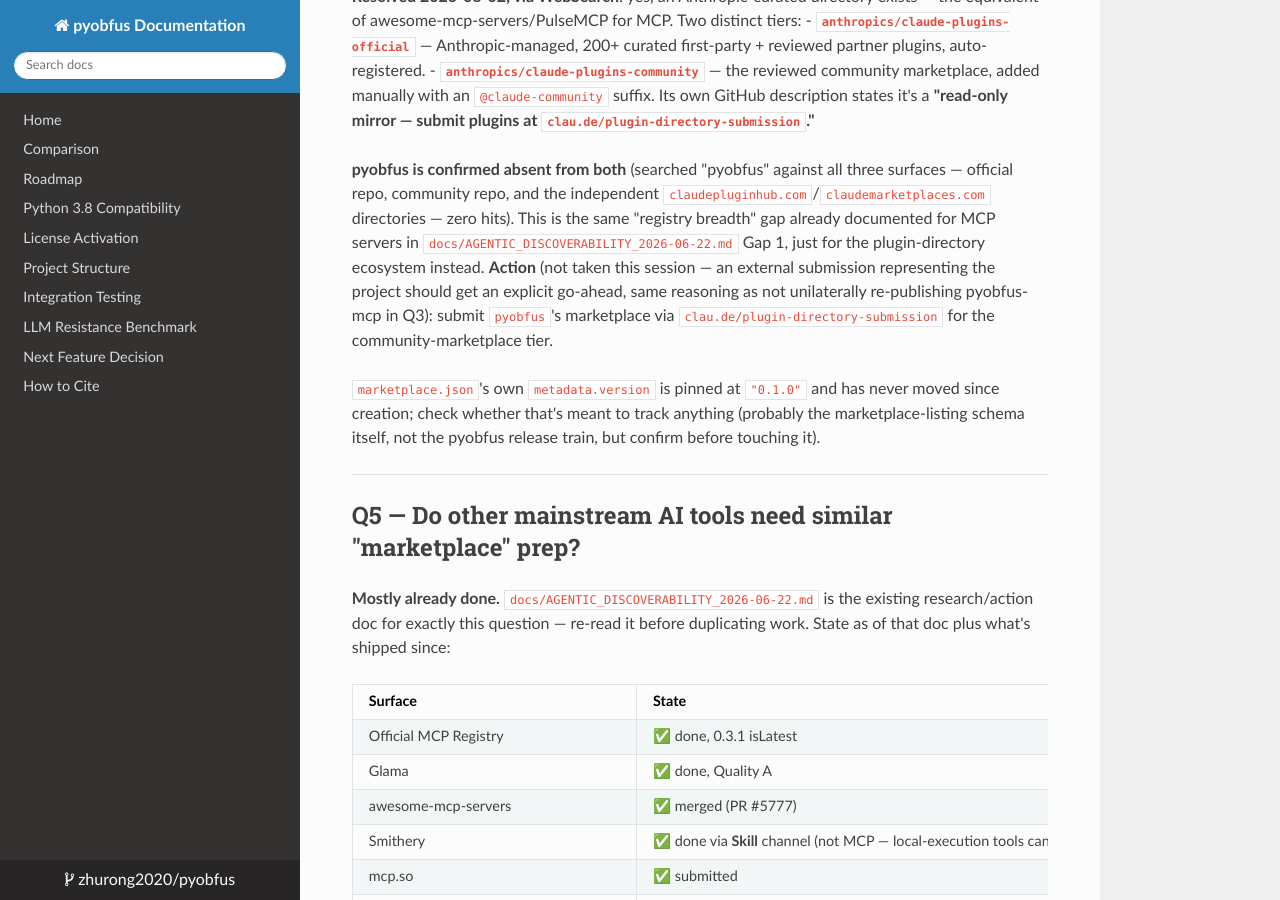
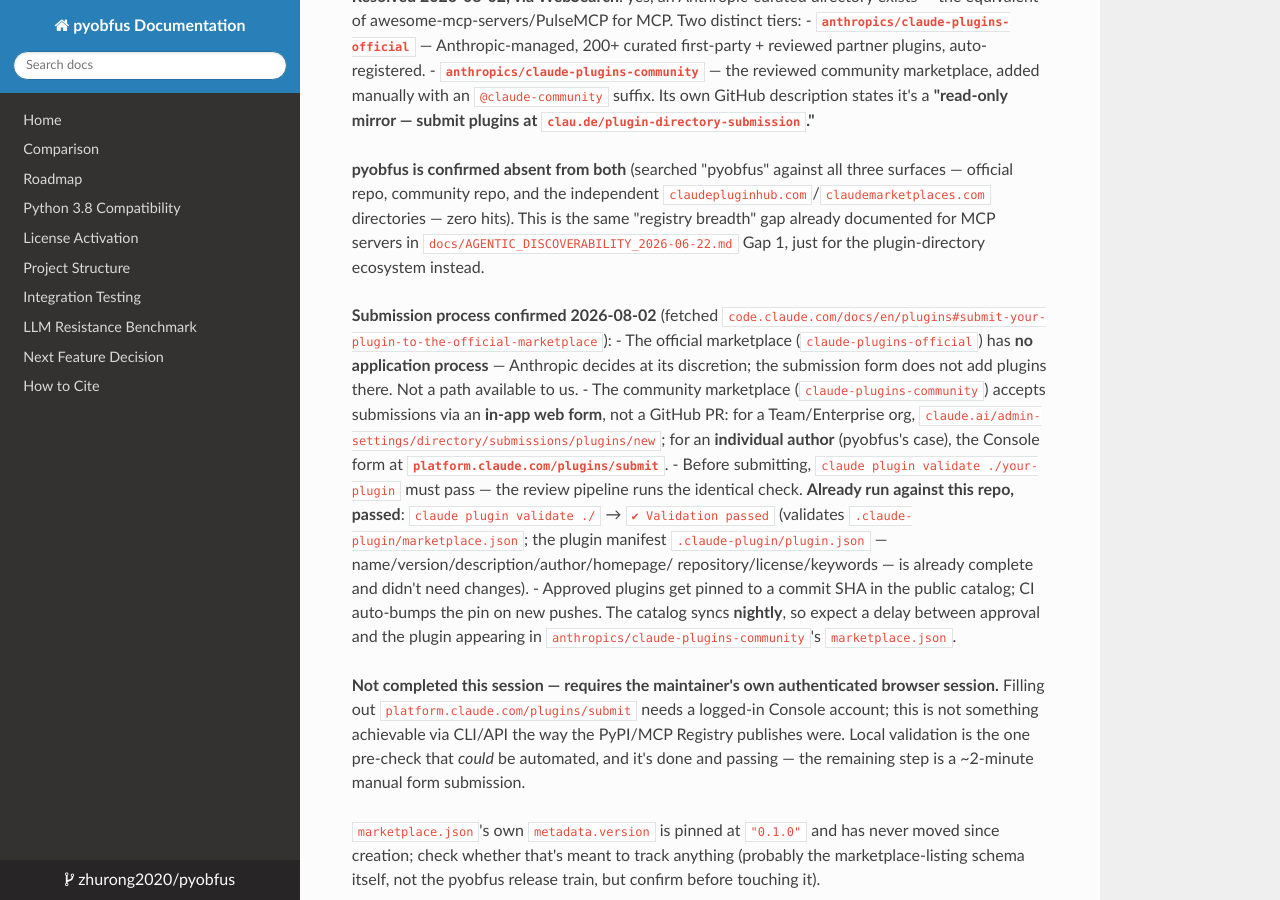
Before and after one commit to zhurong2020/pyobfus, an MkDocs documentation site: the page built from docs/DOC_SYNC_AUDIT_2026-08-02.md, in a window 1280 px wide and 900 px high, scrolled down 2519 px. Built offline with MkDocs 1.6.1, drawn with Linux system fonts in a browser that asks for light colours; nearby versions of some CDN libraries.

Commit message:
docs: confirm plugin-submission process, local validation passes
Fetched the official docs page: community-marketplace submission is
an in-app web form (platform.claude.com/plugins/submit for individual
authors), not a GitHub PR, requiring the same local
'claude plugin validate' check the review pipeline runs. Ran it
against this repo -- passes. Actual submission needs the maintainer's
own authenticated Console session, so it's a handoff, not something
Claude Code can complete via CLI/API.

```diff
--- a/docs/DOC_SYNC_AUDIT_2026-08-02.md
+++ b/docs/DOC_SYNC_AUDIT_2026-08-02.md
@@ -115,10 +115,35 @@
 `claudepluginhub.com`/`claudemarketplaces.com` directories — zero hits). This is
 the same "registry breadth" gap already documented for MCP servers in
 `docs/AGENTIC_DISCOVERABILITY_2026-06-22.md` Gap 1, just for the plugin-directory
-ecosystem instead. **Action** (not taken this session — an external submission
-representing the project should get an explicit go-ahead, same reasoning as not
-unilaterally re-publishing pyobfus-mcp in Q3): submit `pyobfus`'s marketplace via
-`clau.de/plugin-directory-submission` for the community-marketplace tier.
+ecosystem instead.
+
+**Submission process confirmed 2026-08-02** (fetched
+`code.claude.com/docs/en/plugins#submit-your-plugin-to-the-official-marketplace`):
+- The official marketplace (`claude-plugins-official`) has **no application
+  process** — Anthropic decides at its discretion; the submission form does
+  not add plugins there. Not a path available to us.
+- The community marketplace (`claude-plugins-community`) accepts submissions
+  via an **in-app web form**, not a GitHub PR: for a Team/Enterprise org,
+  `claude.ai/admin-settings/directory/submissions/plugins/new`; for an
+  **individual author** (pyobfus's case), the Console form at
+  **`platform.claude.com/plugins/submit`**.
+- Before submitting, `claude plugin validate ./your-plugin` must pass — the
+  review pipeline runs the identical check. **Already run against this repo,
+  passed**: `claude plugin validate ./` → `✔ Validation passed` (validates
+  `.claude-plugin/marketplace.json`; the plugin manifest
+  `.claude-plugin/plugin.json` — name/version/description/author/homepage/
+  repository/license/keywords — is already complete and didn't need changes).
+- Approved plugins get pinned to a commit SHA in the public catalog; CI
+  auto-bumps the pin on new pushes. The catalog syncs **nightly**, so expect
+  a delay between approval and the plugin appearing in
+  `anthropics/claude-plugins-community`'s `marketplace.json`.
+
+**Not completed this session — requires the maintainer's own authenticated
+browser session.** Filling out `platform.claude.com/plugins/submit` needs a
+logged-in Console account; this is not something achievable via CLI/API the
+way the PyPI/MCP Registry publishes were. Local validation is the one
+pre-check that *could* be automated, and it's done and passing — the
+remaining step is a ~2-minute manual form submission.
 
 `marketplace.json`'s own `metadata.version` is pinned at
 `"0.1.0"` and has never moved since creation; check whether that's meant to track
```
